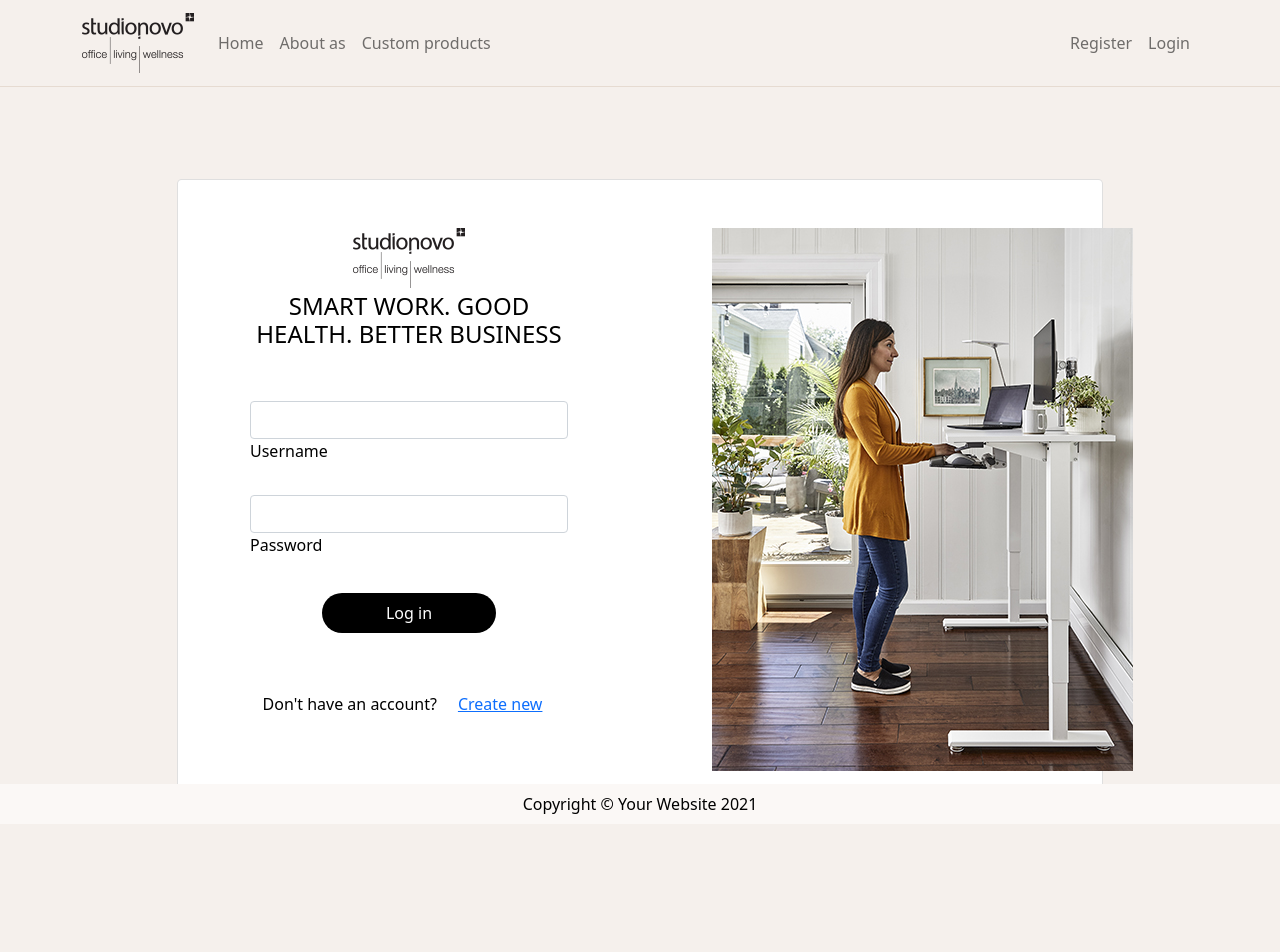
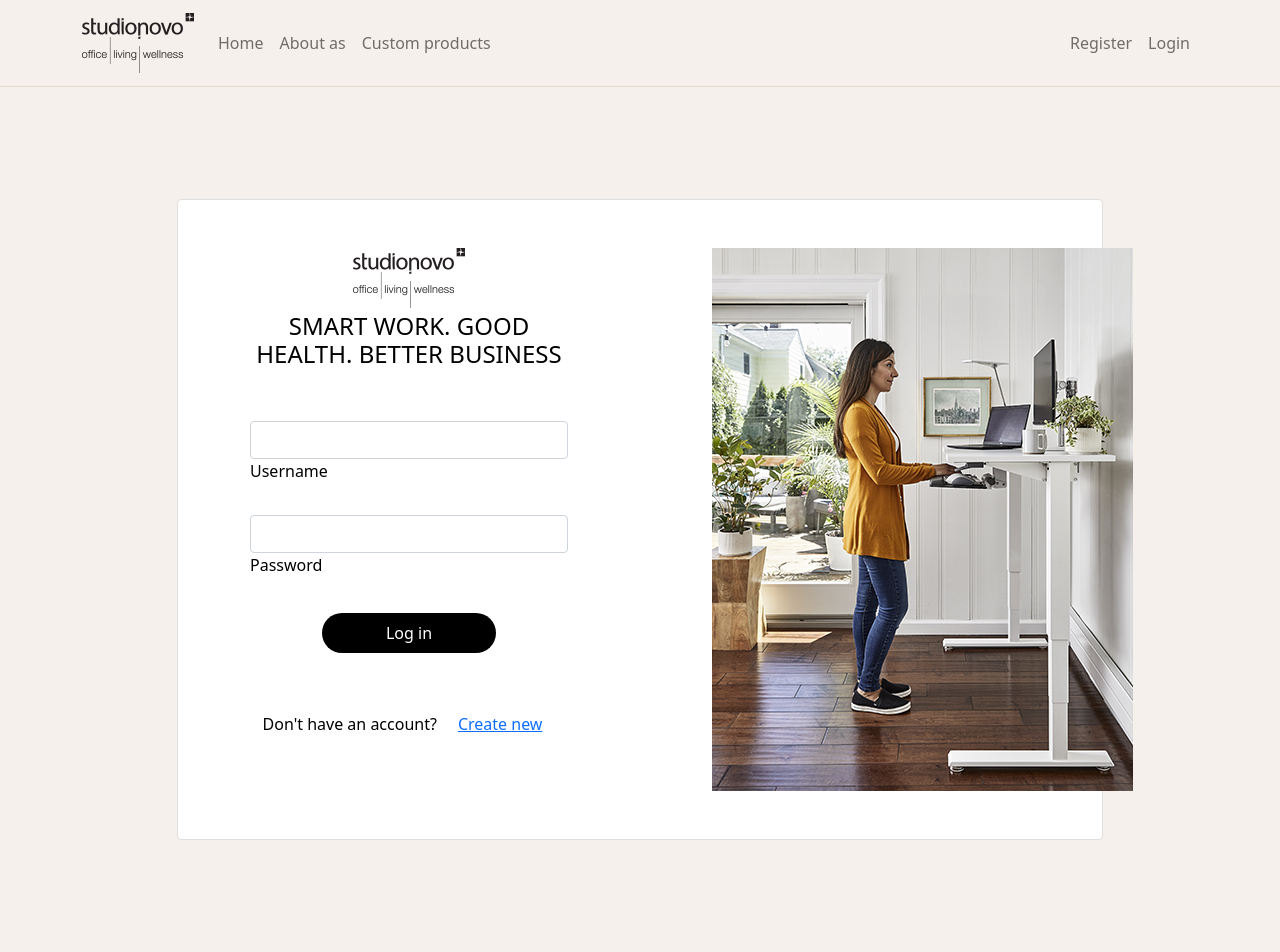
Before and after one commit to nikoletastoeva/furniture-store, a React (Create React App) app: page /login in a window 1280 px wide. Shown: the top 952 px of the page. Before the commit the page ends 911 px from the top, so only its background shows below. Built offline with nearby package versions, Linux system fonts and the light colour scheme.

Commit message:
Update Footer.js

```diff
--- a/src/components/Footer/Footer.js
+++ b/src/components/Footer/Footer.js
@@ -4,7 +4,7 @@ import "./Footer.css"
 const Footer = () => {
 
     return (
-        <div className="px-1" style={{backgroundColor:"#fbf8f6"}}>
+        <div className="footer" style={{backgroundColor:"#fbf8f6"}}>
             <p className="m-2 text-center text-black">Copyright &copy; Your Website 2021</p>
             </div>
     )
```
